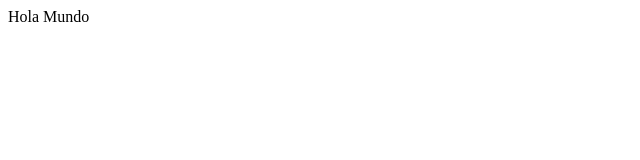
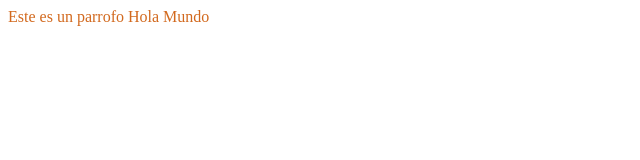
Before and after one commit to JlaraLara/proyetoUno, a plain HTML site: page index.html in a window 1280 px wide. Shown: the whole page, without its empty margins (0-640 px from the left). Drawn offline with Linux system fonts and the light colour scheme.

Commit message:
adiciona color

```diff
--- a/index.html
+++ b/index.html
@@ -6,6 +6,7 @@
     <title>Proyecto Dos</title>
 </head>
 <body>
-    <p2>Hola Mundo</p>
+    <p2 style ="color:chocolate" >Este es un parrofo Hola Mundo</p>
+
 </body>
 </html>
```
